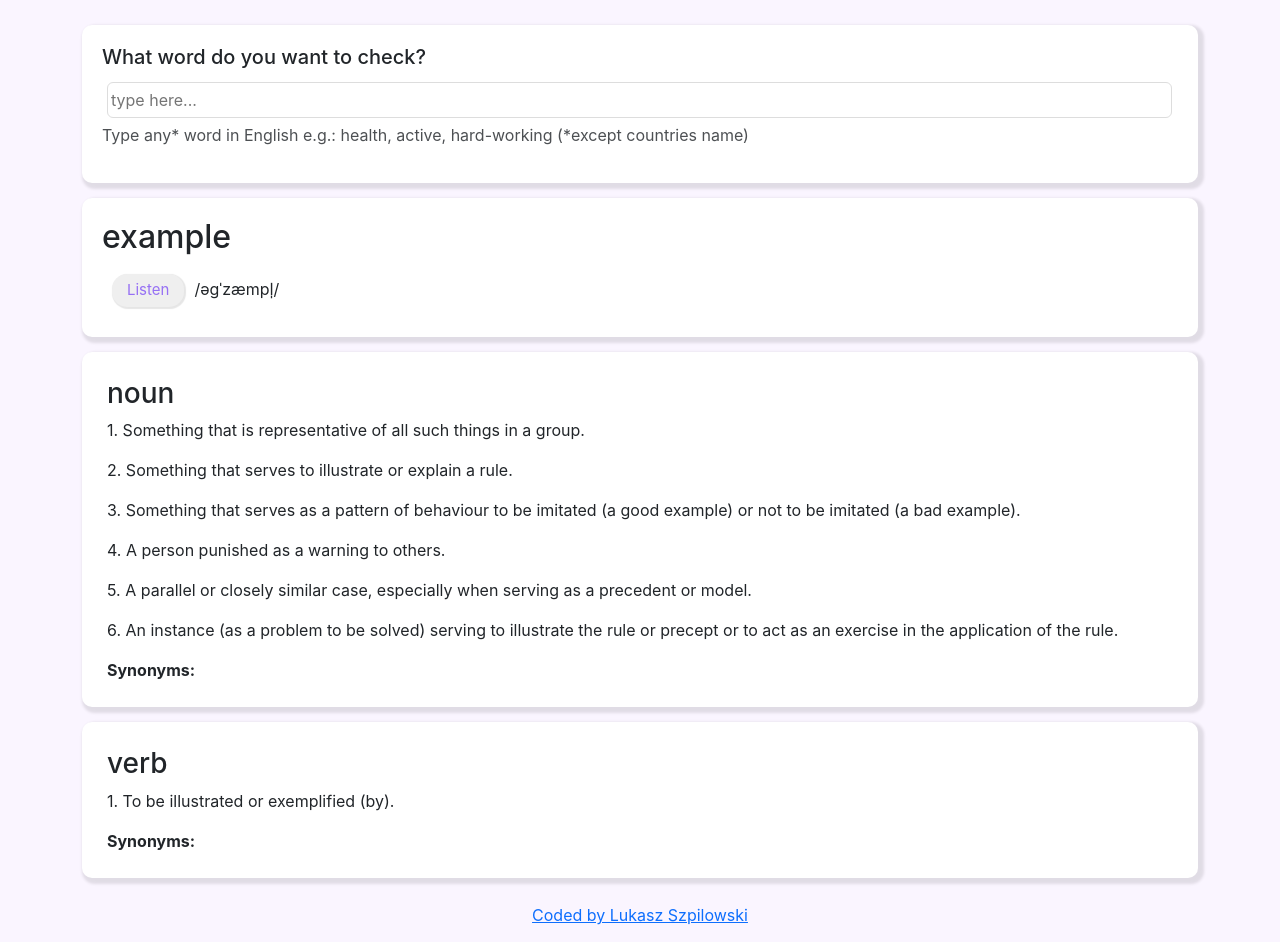
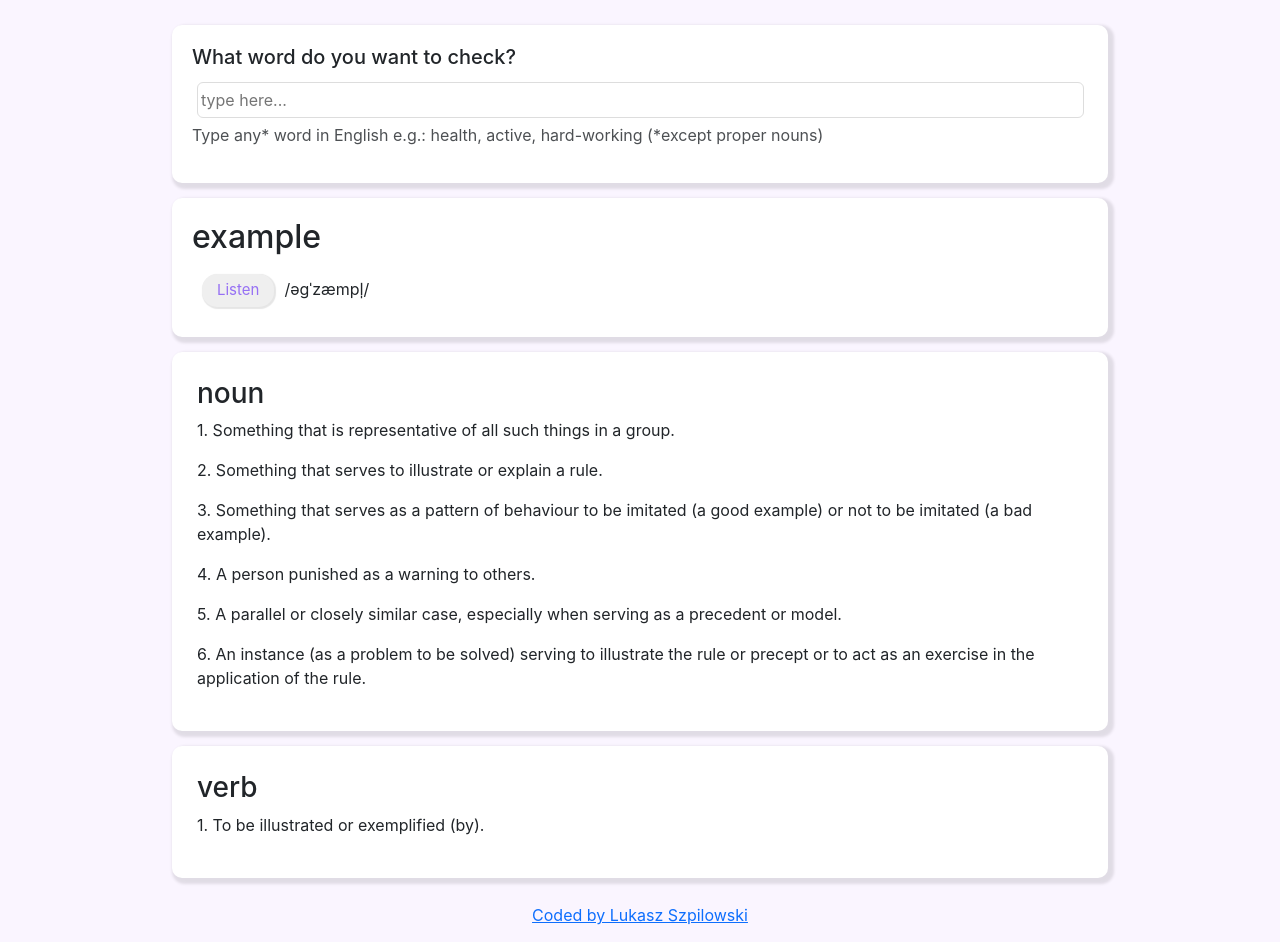
Before and after one commit to LSzpilowski/dictionary-app-next, a React (Create React App) app: page / in a window 1280 px wide. Built offline with nearby package versions, Linux system fonts and the light colour scheme.

Commit message:
Final touches, not finished tho

```diff
--- a/src/App.css
+++ b/src/App.css
@@ -1,6 +1,7 @@
 .App {
   display: block;
   margin: 0 auto;
+  max-width: 960px;
 
 }
 
--- a/src/Dictionary.js
+++ b/src/Dictionary.js
@@ -11,10 +11,6 @@ let [keyWord, setKeyWord] = useState("");
 let [results, setResults] = useState();
 let [photos, setPhotos] = useState(null);
 
-
-// function handlePexelsResponse(response) {
-//   console.log(response);
-// }
 
 function handleDictionaryResponse (response) {
 setResults(response.data[0]);
@@ -62,7 +58,7 @@ function changeSearch(event) {
       <form  onSubmit={search}>
         <input className="searchWord" type="search" placeholder="type here..." onChange={changeSearch} />
       </form>
-      <p className="suggest">Type any* word in English e.g.: health, active, hard-working (*except countries name)</p>
+      <p className="suggest">Type any* word in English e.g.: health, active, hard-working (*except proper nouns)</p>
       </div>
       <div className="resultsBox">
       <Results results={results}/>
--- a/src/Meaning.js
+++ b/src/Meaning.js
@@ -4,11 +4,9 @@ import "./Meaning.css";
 
 export default function Meaning(props) {
 
-
   return (<div className="Meaning" > <h3> {
       props.meaning.partOfSpeech
     }
-
     </h3> {props.meaning.definitions.map(function (definition, index) {
         if (definition.example) {
           return (<div key={index}>
@@ -30,27 +28,15 @@ export default function Meaning(props) {
     }
     <strong>Synonyms: </strong>
       {props.meaning.synonyms.map(function (synonym, index) {
-          if (synonym) {
-            return (<span key= {
-                index
-              }
-
-              > {
-                synonym
-              }
-
-              , {
-              " "
-            }
-
+          if (typeof synonym != "undefined" && synonym != null && synonym.length != null && synonym.length > 0) {
+            return (
+            <span key= {index}>
+            {synonym}, {" "}
             </span>)
-        }
-
-        else {
-          return ("Not found");
+            } else {
+          return ("Couldn't find");
         }
       })
   }
-
   </div>);
 }
--- a/src/Phonetic.js
+++ b/src/Phonetic.js
@@ -1,7 +1,6 @@
 import React from "react";
 
-export default function Phonetc (props) {
-console.log(props);
+export default function Phonetic (props) {
 function playAudio(event) {
 event.preventDefault();
 let snd = new Audio(`${props.phonetic.audio}`);
--- a/src/Photos.css
+++ b/src/Photos.css
@@ -1,5 +1,8 @@
+.Photos {
+  max-width: 960px;
+}
 .Photos img {
   border-radius: 4px;
-  max-width: 420px;
+  max-width: 100%;
   margin: 15px 0;
 }
--- a/src/Photos.js
+++ b/src/Photos.js
@@ -2,7 +2,6 @@ import React from "react";
 import "./Photos.css"
 
 export default function Photos(props) {
-  console.log(props.photos)
   if (props.photos) {
   return (
     <section className="Photos">
--- a/src/Results.js
+++ b/src/Results.js
@@ -32,7 +32,38 @@ export default function Results (props) {
   );
 } else {
   return (
-    <div class="resultsBox"><div class="Results"><div class="displayWord"><h2>example</h2><div></div><div></div><div></div><div><div><span><button class="pronounceButton">Listen</button></span><span>/əɡˈzæmpl̩/</span></div></div></div><div class="displayMeaning"><div><div class="Meaning"> <h3> noun</h3> <div><p> 1. Something that is representative of all such things in a group.</p></div><div><p> 2. Something that serves to illustrate or explain a rule.</p></div><div><p> 3. Something that serves as a pattern of behaviour to be imitated (a good example) or not to be imitated (a bad example).</p></div><div><p> 4. A person punished as a warning to others.</p></div><div><p> 5. A parallel or closely similar case, especially when serving as a precedent or model.</p></div><div><p> 6. An instance (as a problem to be solved) serving to illustrate the rule or precept or to act as an exercise in the application of the rule.</p></div><strong>Synonyms: </strong></div></div><div><div class="Meaning"> <h3> verb</h3> <div><p> 1. To be illustrated or exemplified (by).</p></div><strong>Synonyms: </strong></div></div></div></div></div>
+    <div class="resultsBox">
+      <div class="Results">
+        <div class="displayWord">
+          <h2>example</h2>
+          <div></div>
+          <div></div><
+            div></div>
+            <div><div>
+              <span>
+                <button class="pronounceButton">Listen</button>
+                </span><span>/əɡˈzæmpl̩/</span></div>
+                </div></div>
+                <div class="displayMeaning">
+                  <div><div class="Meaning">
+                <h3> noun</h3>
+                <div><p> 1. Something that is representative of all such things in a group.</p>
+                </div><div>
+                  <p> 2. Something that serves to illustrate or explain a rule.</p>
+                  </div><div>
+                    <p> 3. Something that serves as a pattern of behaviour to be imitated (a good example) or not to be imitated (a bad example).</p>
+                    </div><div>
+                      <p> 4. A person punished as a warning to others.</p>
+                      </div><div><p> 5. A parallel or closely similar case, especially when serving as a precedent or model.</p>
+                      </div><div>
+                        <p> 6. An instance (as a problem to be solved) serving to illustrate the rule or precept or to act as an exercise in the application of the rule.</p>
+                        </div>
+                        </div></div>
+                        <div><div class="Meaning">
+                        <h3> verb</h3>
+                        <div><p> 1. To be illustrated or exemplified (by).</p>
+                        </div>
+                        </div></div></div></div></div>
   )
 }
 }
```
